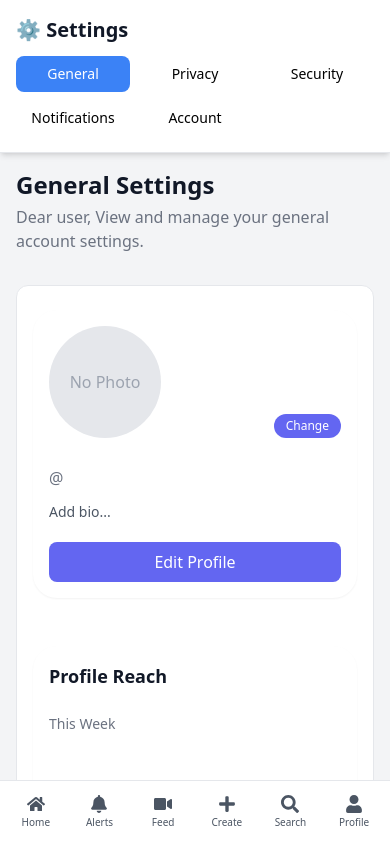
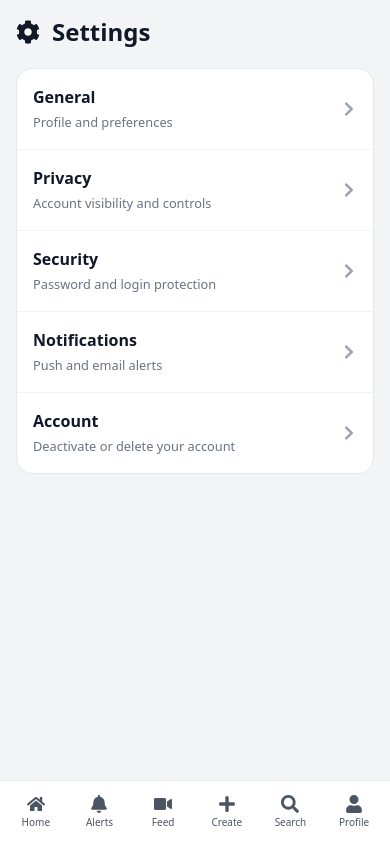
Before and after one commit to ardeo82091/apnainsta-next, a Next.js app: page /components/settings/1 in a window 390 px wide. Built offline with nearby package versions, Linux system fonts and the light colour scheme.

Commit message:
Settings UI FIX Mobile

```diff
--- a/app/components/MobileChatLauncher.tsx
+++ b/app/components/MobileChatLauncher.tsx
@@ -26,7 +26,7 @@ export default function MobileChatLauncher({ userName }: { userName?: string })
         <button aria-label="Close chat popup" onClick={() => setOpen(false)} className="rounded-full p-2 hover:bg-gray-100"><FaTimes /></button>
       </header>
       <div className="max-h-80 overflow-y-auto p-2">
-        {chats.length === 0 ? <p className="p-5 text-center text-sm text-gray-500">No chats yet</p> : chats.map((chat) => <button key={chat.chatId} onClick={() => router.push(`/components/chat/${userName}`)} className="flex w-full items-center gap-3 rounded-xl p-3 text-left hover:bg-gray-50">
+        {chats.length === 0 ? <p className="p-5 text-center text-sm text-gray-500">No chats yet</p> : chats.map((chat) => <button key={chat.chatId} onClick={() => router.push(`/components/chat/${userName}?chatId=${encodeURIComponent(chat.chatId)}`)} className="flex w-full items-center gap-3 rounded-xl p-3 text-left hover:bg-gray-50">
           <img className="h-10 w-10 rounded-full object-cover" src={chat.person.img || "/images/profile.jpg"} alt="" />
           <span className="min-w-0"><b className="block truncate text-sm">{chat.person.name || chat.person.userName}</b><small className="block truncate text-gray-500">{chat.lastMessage?.text || "No messages yet"}</small></span>
         </button>)}
--- a/app/components/chat/[userName]/page.tsx
+++ b/app/components/chat/[userName]/page.tsx
@@ -5,7 +5,7 @@ import { FaArrowLeft, FaTimes } from "react-icons/fa";
 import ChatTab from "../chat";
 import Sidebar from "../../sidebar";
 import ChatSidebar from "../ChatProfileBar";
-import { useParams } from "next/navigation";
+import { useParams, useSearchParams } from "next/navigation";
 import { useRouter } from "next/navigation";
 import axios from "axios";
 import { ChatPerson, Messages } from "@/lib/users";
@@ -22,6 +22,7 @@ const ChatWithPerson: React.FC = () => {
   const darkMode = useSelector((state: RootState) => state.theme.darkMode);
   const toast = useToast();
   const router = useRouter();
+  const searchParams = useSearchParams();
 
   const [activeTab, setActiveTab] = useState<number>(0);
   const [multipleActiveTab, setMultipleActiveTab] = useState<ChatPerson[]>([]);
@@ -55,6 +56,14 @@ const ChatWithPerson: React.FC = () => {
 
     if (myUserName) fetchChats();
   }, [myUserName]);
+
+  // A chat preview from the floating phone launcher opens the actual thread,
+  // instead of landing on an empty messages page.
+  useEffect(() => {
+    const chatId = searchParams.get("chatId");
+    const chat = chatPersons.find((item) => item.chatId === chatId);
+    if (chat && !mobileConversationOpen) openChatTab(chat);
+  }, [chatPersons, searchParams]);
 
   // Socket events arrive instantly; polling is a reliable fallback when the
   // socket service is temporarily unreachable on another device.
--- a/app/components/feed/Feed.tsx
+++ b/app/components/feed/Feed.tsx
@@ -433,12 +433,14 @@ export default function Feed({
                 {media &&
                   (media.isVideo ? (
                     <video
+                      onClick={() => setSelected(post)}
                       controls
                       className="max-h-[580px] w-full bg-black object-contain"
                       src={media.src}
                     />
                   ) : (
                     <img
+                      onClick={() => setSelected(post)}
                       className="max-h-[580px] w-full object-cover"
                       src={media.src}
                       alt={post.caption || "Post"}
@@ -497,7 +499,9 @@ export default function Feed({
                 <FaTimes />
               </button>
             </div>
-            <div className="max-h-[48vh] space-y-4 overflow-y-auto">
+            {(() => { const media = selected.media?.[0] || (selected.src ? { src: selected.src, isVideo: selected.isVideo } : null); return media ? <div className="mb-4 overflow-hidden rounded-xl bg-black">{media.isVideo ? <video controls autoPlay src={media.src} className="max-h-[42vh] w-full object-contain" /> : <img src={media.src} alt={selected.caption || "Post"} className="max-h-[42vh] w-full object-contain" />}</div> : null })()}
+            {selected.caption && <p className="mb-3 text-sm"><b>@{selected.userName}</b> {selected.caption}</p>}
+            <div className="max-h-[38vh] space-y-4 overflow-y-auto">
               {comments.map((comment) => (
                 <div key={comment._id} className="text-sm">
                   <p>
@@ -595,7 +599,15 @@ export default function Feed({
             >
               <FaTimes />
             </button>
-            <img
+            <div className="absolute left-3 right-3 top-3 z-10 h-1 overflow-hidden rounded-full bg-white/30"><div className="h-full w-full origin-left animate-[storyProgress_5s_linear_forwards] bg-white" /></div>
+            {story.mediaType === "video" ? <video
+              autoPlay controls
+              onLoadedData={() => {
+                if (story.userName !== user.userName) fetch(`/api/stories/${story._id}/view`, { method: "POST" });
+              }}
+              src={story.mediaUrl}
+              className="max-h-[72vh] w-full rounded-xl object-contain"
+            /> : <img
               onLoad={() => {
                 if (story.userName !== user.userName) {
                   fetch(`/api/stories/${story._id}/view`, { method: "POST" });
@@ -609,7 +621,7 @@ export default function Feed({
               src={story.mediaUrl}
               className="max-h-[72vh] w-full rounded-xl object-contain"
               alt={`${story.userName}'s story`}
-            />
+            />}
             <p className="mt-2 text-center text-sm text-white">
               @{story.userName}
             </p>
--- a/app/components/settings/Setting.tsx
+++ b/app/components/settings/Setting.tsx
@@ -1,6 +1,7 @@
 "use client";
 
 import { useState } from "react";
+import { FaArrowLeft, FaChevronRight, FaCog } from "react-icons/fa";
 import { GeneralSettings } from "./GeneralSettings";
 import { PrivacySettings } from "./PrivacySettings";
 import { SecuritySettings } from "./SecuritySettings";
@@ -12,99 +13,32 @@ import { useSelector } from "react-redux";
 type Tab = "general" | "privacy" | "security" | "notifications" | "account";
 
 export default function SettingsPage() {
-  const [activeTab, setActiveTab] = useState<Tab>("general");
+  const [activeTab, setActiveTab] = useState<Tab | null>(null);
 
   const darkMode = useSelector((state: RootState) => state.theme.darkMode);
 
+  const tabs: { id: Tab; label: string; description: string }[] = [
+    { id: "general", label: "General", description: "Profile and preferences" },
+    { id: "privacy", label: "Privacy", description: "Account visibility and controls" },
+    { id: "security", label: "Security", description: "Password and login protection" },
+    { id: "notifications", label: "Notifications", description: "Push and email alerts" },
+    { id: "account", label: "Account", description: "Deactivate or delete your account" },
+  ];
+
   return (
     <div className={`flex h-full min-h-screen flex-col duration-300 md:h-screen md:flex-row ${darkMode ? 'bg-gray-900 text-white' : 'bg-gray-100 text-gray-900'}`}>
-      <aside className={`w-full shrink-0 ${darkMode ? 'bg-gray-900' : 'bg-white'} border-b p-4 shadow-md md:h-full md:w-64 md:border-b-0 md:p-6`}>
+      <aside className={`hidden w-full shrink-0 ${darkMode ? 'bg-gray-900' : 'bg-white'} border-b p-4 shadow-md md:block md:h-full md:w-64 md:border-b-0 md:p-6`}>
         <h2 className="mb-3 text-xl font-bold md:mb-6">⚙️ Settings</h2>
-        <nav className="grid grid-cols-3 gap-2 md:flex md:flex-col">
-          <button
-            className={`min-w-0 text-center text-sm px-2 py-2 rounded-lg md:text-left md:px-3
-              ${activeTab === "general"
-                ? darkMode
-                  ? "bg-blue-800 text-white"
-                  : "bg-blue-500 text-white"
-                : darkMode
-                  ? "text-white hover:bg-gray-800"
-                  : "text-black hover:bg-gray-200"
-            }`}
-            onClick={() => setActiveTab("general")}
-          >
-            General
-          </button>
-
-          <button
-            className={`min-w-0 text-center text-sm px-2 py-2 rounded-lg md:text-left md:px-3 ${
-              activeTab === "privacy"
-                ? darkMode
-                  ? "bg-blue-800 text-white"
-                  : "bg-blue-500 text-white"
-                : darkMode
-                  ? "text-white hover:bg-gray-800"
-                  : "text-black hover:bg-gray-200"
-            }`}
-            onClick={() => setActiveTab("privacy")}
-          >
-            Privacy
-          </button>
-
-          <button
-            className={`min-w-0 text-center text-sm px-2 py-2 rounded-lg md:text-left md:px-3 ${
-              activeTab === "security"
-                ? darkMode
-                  ? "bg-blue-800 text-white"
-                  : "bg-blue-500 text-white"
-                : darkMode
-                  ? "text-white hover:bg-gray-800"
-                  : "text-black hover:bg-gray-200"
-            }`}
-            onClick={() => setActiveTab("security")}
-          >
-            Security
-          </button>
-
-          <button
-            className={`min-w-0 text-center text-sm px-2 py-2 rounded-lg md:text-left md:px-3 ${
-              activeTab === "notifications"
-                ? darkMode
-                  ? "bg-blue-800 text-white"
-                  : "bg-blue-500 text-white"
-                : darkMode
-                  ? "text-white hover:bg-gray-800"
-                  : "text-black hover:bg-gray-200"
-            }`}
-            onClick={() => setActiveTab("notifications")}
-          >
-            Notifications
-          </button>
-
-          <button
-            className={`min-w-0 text-center text-sm px-2 py-2 rounded-lg md:text-left md:px-3 ${
-              activeTab === "account"
-                ? darkMode
-                  ? "bg-blue-800 text-white"
-                  : "bg-blue-500 text-white"
-                : darkMode
-                  ? "text-white hover:bg-gray-800"
-                  : "text-black hover:bg-gray-200"
-            }`}
-            onClick={() => setActiveTab("account")}
-          >
-            Account
-          </button>
-        </nav>
+        <nav className="flex flex-col gap-2">{tabs.map((tab) => <button key={tab.id} className={`rounded-lg px-3 py-2 text-left ${activeTab === tab.id ? "bg-blue-500 text-white" : darkMode ? "hover:bg-gray-800" : "hover:bg-gray-200"}`} onClick={() => setActiveTab(tab.id)}>{tab.label}</button>)}</nav>
       </aside>
 
-      <main className="min-h-0 min-w-0 flex-1 overflow-y-auto p-4 pb-24 sm:p-6 sm:pb-24 md:p-8">
+      {!activeTab && <main className="w-full p-4 pb-24 md:hidden"><h1 className="mb-5 flex items-center gap-3 text-2xl font-bold"><FaCog /> Settings</h1><section className={`overflow-hidden rounded-2xl border ${darkMode ? "border-gray-800 bg-gray-900" : "bg-white"}`}>{tabs.map((tab) => <button key={tab.id} onClick={() => setActiveTab(tab.id)} className={`flex w-full items-center justify-between border-b p-4 text-left last:border-0 ${darkMode ? "border-gray-800" : "border-gray-100"}`}><span><b className="block">{tab.label}</b><small className="text-gray-500">{tab.description}</small></span><FaChevronRight className="text-gray-400" /></button>)}</section></main>}
+      {activeTab && <main className="min-h-0 min-w-0 flex-1 overflow-y-auto p-4 pb-24 sm:p-6 sm:pb-24 md:p-8"><button onClick={() => setActiveTab(null)} className="mb-5 flex items-center gap-2 text-sm font-semibold md:hidden"><FaArrowLeft /> Settings</button>
         {activeTab === "general" && <GeneralSettings />}
         {activeTab === "privacy" && <PrivacySettings />}
         {activeTab === "security" && <SecuritySettings />}
         {activeTab === "notifications" && <NotificationSettings />}
-        {activeTab === "account" && <AccountSettings />}
-      </main>
+        {activeTab === "account" && <AccountSettings />}</main>}
     </div>
   );
 }
--- a/app/globals.css
+++ b/app/globals.css
@@ -85,3 +85,8 @@ body {
 .dark-calendar::-webkit-calendar-picker-indicator {
   filter: invert(1);
 }
+
+@keyframes storyProgress {
+  from { transform: scaleX(0); }
+  to { transform: scaleX(1); }
+}
```
Also changed, not shown: app/components/myprofile/MyProfile.tsx (+37 -18 lines).
